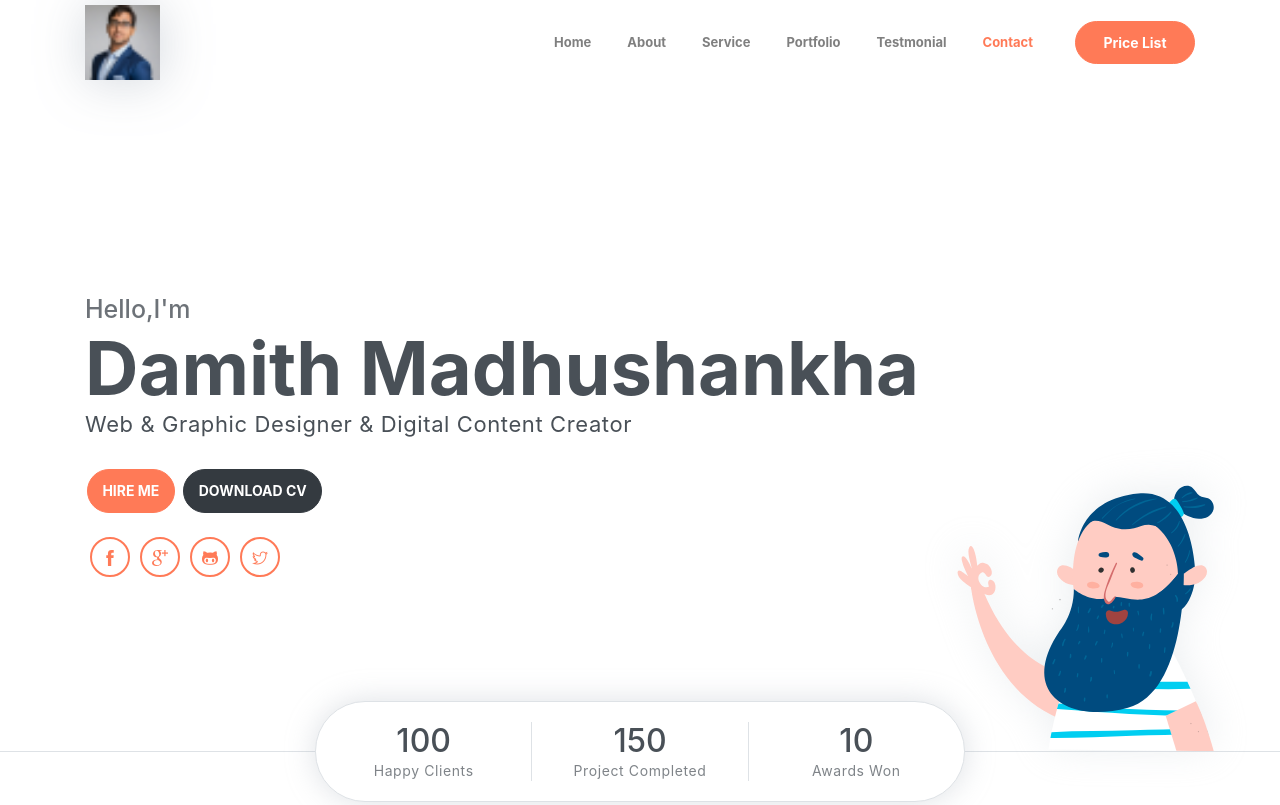
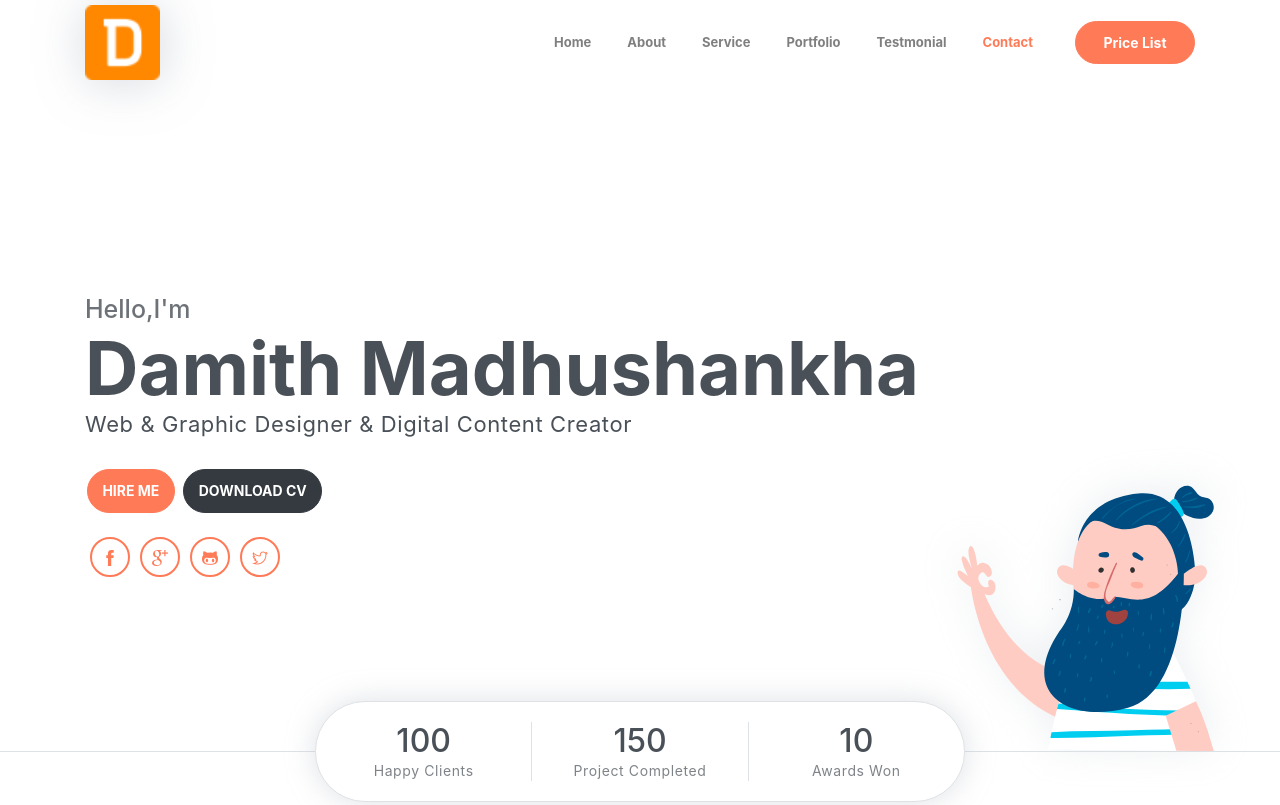
Before and after one commit to damithmadhushankha/damith.site, a plain HTML site: page index.html in a window 1280 px wide. Shown: the top 805 px of the page. Drawn offline with Linux system fonts and the light colour scheme.

Commit message:
Update index.html

```diff
--- a/index.html
+++ b/index.html
@@ -16,7 +16,7 @@
     <!-- Page navigation -->
     <nav class="navbar navbar-expand-lg navbar-light fixed-top" data-spy="affix" data-offset-top="0">
         <div class="container">
-            <a class="navbar-brand" href="#"><img src="assets/imgs/logo.png" alt=""></a>
+            <a class="navbar-brand" href="#"><img src="assets/imgs/logo.ico" alt=""></a>
             <button class="navbar-toggler" type="button" data-toggle="collapse" data-target="#navbarSupportedContent" aria-controls="navbarSupportedContent" aria-expanded="false" aria-label="Toggle navigation">
                 <span class="navbar-toggler-icon"></span>
             </button>
```
